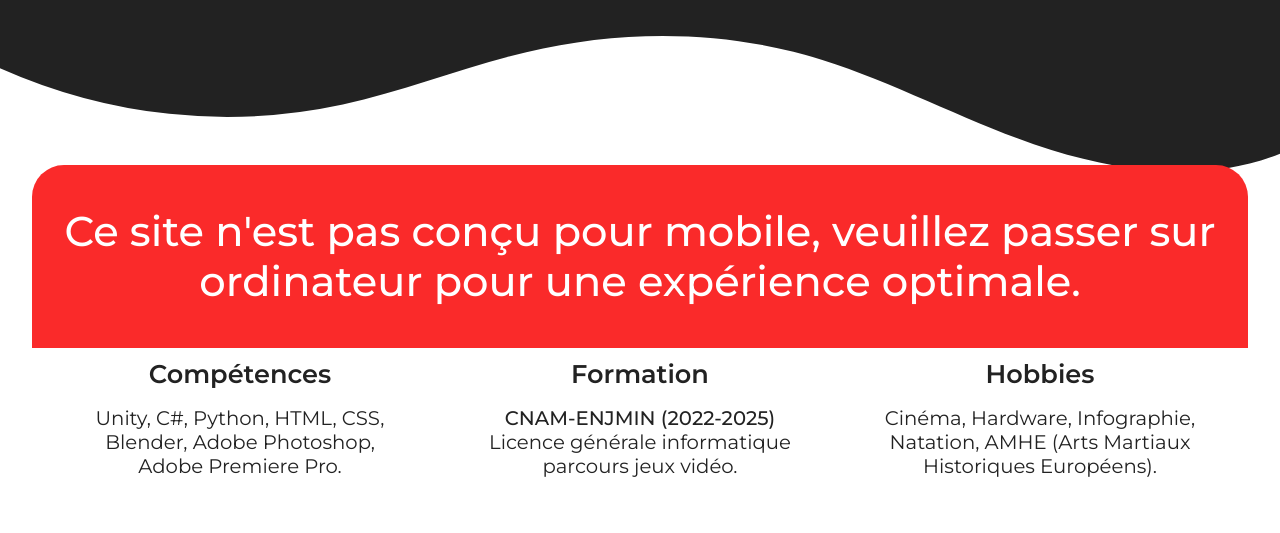
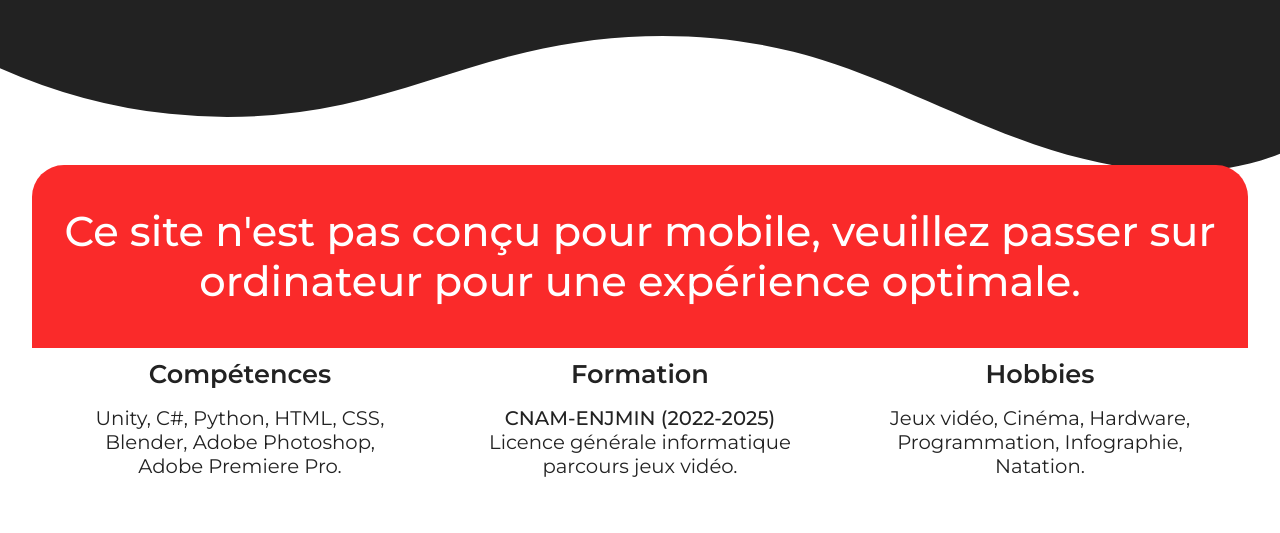
Before and after one commit to jbot-portfolio/jbot-portfolio, a plain HTML site: page index.html in a window 1280 px wide. Shown: the part 452-985 px from the top of the page. Drawn offline with Linux system fonts and the light colour scheme.

Commit message:
hobbies adjustements

```diff
--- a/index.html
+++ b/index.html
@@ -102,8 +102,7 @@
 						<img src="Design/cinema-colored.png" class="about-icon" />
 						<h4 class="about-title">Hobbies</h4>
 						<p class="about-content">
-							Cinéma, Hardware, Infographie, Natation, AMHE (Arts Martiaux Historiques
-							Européens).
+							Jeux vidéo, Cinéma, Hardware, Programmation, Infographie, Natation.
 						</p>
 					</div>
 				</div>
```
